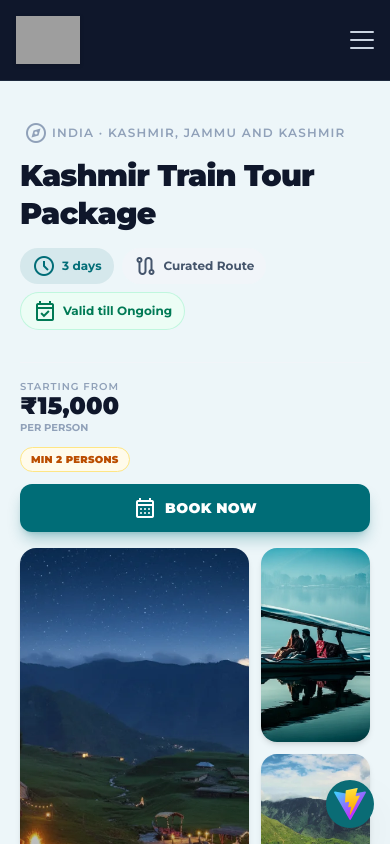
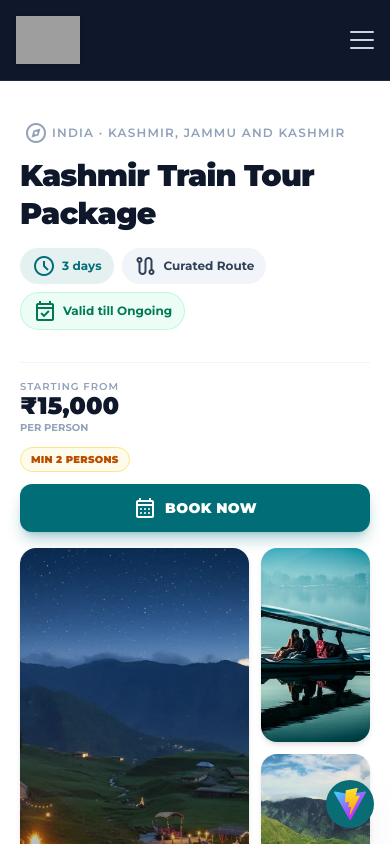
Before and after one commit to rammimankotia-prog/Beautiful-India, a React (Vite) app: page /tours/detail in a window 390 px wide. Shown: the top 844 px of the page. Built offline with nearby package versions, Linux system fonts and the light colour scheme; grey boxes are pictures that could not be loaded.

Commit message:
Fix: Mobile header - explicit white bg, remove dark:text-white from title to fix readability on Android dark mode

```diff
--- a/src/pages/TourDetailView.jsx
+++ b/src/pages/TourDetailView.jsx
@@ -562,7 +562,7 @@ const TourDetailView = () => {
         </div>
       </div>
 
-      <div className="relative flex min-h-screen w-full flex-col group/design-root overflow-x-hidden">
+      <div className="relative flex min-h-screen w-full flex-col group/design-root overflow-x-hidden bg-white">
         {/* Top Navigation */}
 
         <main className="flex h-full grow flex-col pb-10 md:pb-20">
@@ -578,14 +578,14 @@ const TourDetailView = () => {
                     <span className="material-symbols-outlined text-[13px]">explore</span>
                     {(Array.isArray(tour.destination) ? tour.destination.join(', ') : tour.destination) || 'India'} · {(Array.isArray(tour.stateRegion) ? tour.stateRegion.join(', ') : tour.stateRegion) || ''}
                   </p>
-                  <h1 className="text-3xl md:text-5xl font-black leading-tight tracking-tight text-slate-900 dark:text-white">{tour.title}</h1>
+                  <h1 className="text-3xl md:text-5xl font-black leading-tight tracking-tight text-slate-900">{tour.title}</h1>
                   {/* Info Pills */}
                   <div className="flex flex-wrap items-center gap-2 mt-1 mb-2">
                     <span className="inline-flex items-center gap-1.5 bg-primary/10 text-primary px-3 py-1.5 rounded-full text-xs font-bold">
                       <span className="material-symbols-outlined text-[14px]">schedule</span>
                       {tour.duration}
                     </span>
-                    <span className="inline-flex items-center gap-1.5 bg-slate-100 dark:bg-slate-800 text-slate-600 dark:text-slate-300 px-3 py-1.5 rounded-full text-xs font-bold">
+                    <span className="inline-flex items-center gap-1.5 bg-slate-100 text-slate-700 px-3 py-1.5 rounded-full text-xs font-bold">
                       <span className="material-symbols-outlined text-[14px]">route</span>
                       Curated Route
                     </span>
```
